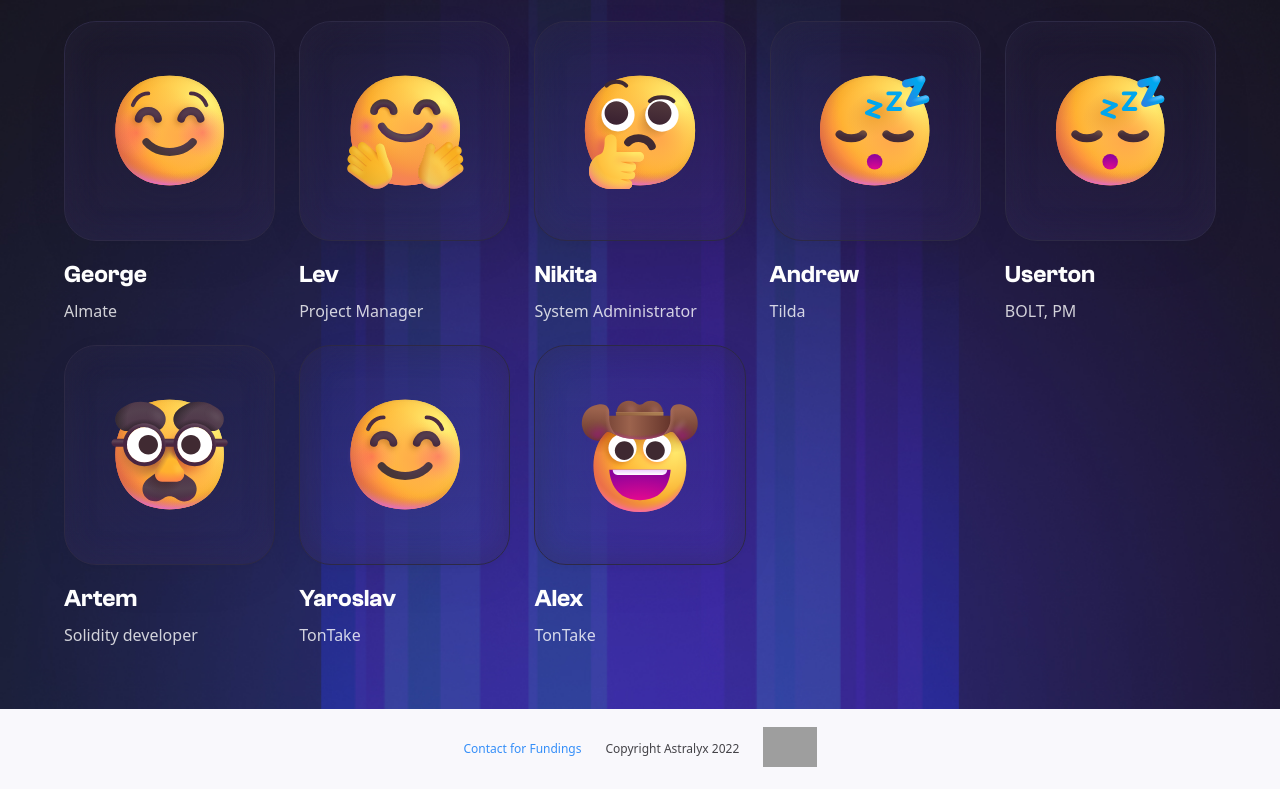
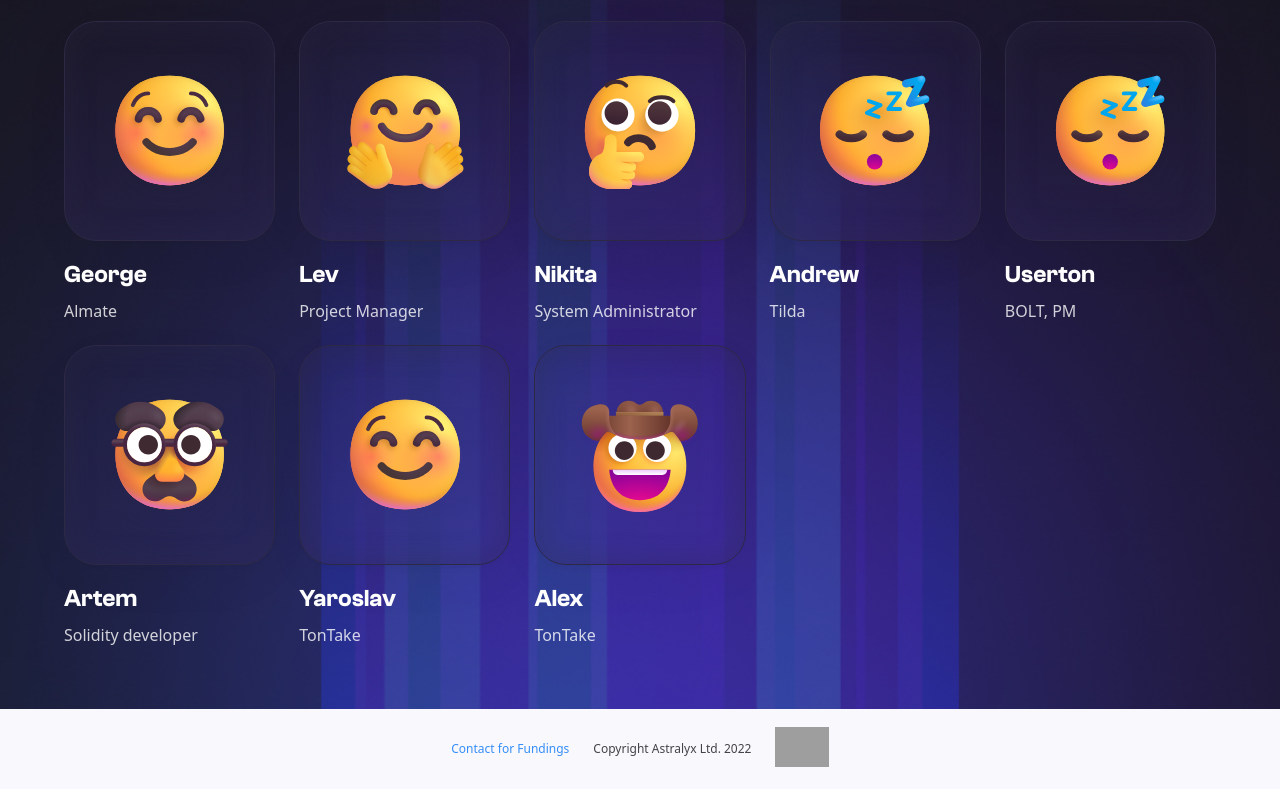
Before and after one commit to astralyxdev/astralyx-dev.gihub.io, a plain HTML site: page index.html in a window 1280 px wide. Shown: the part 4137-4926 px from the top of the page. Drawn offline with nearby package versions, Linux system fonts and the light colour scheme; grey boxes are pictures that could not be loaded.

Commit message:
update index.html

```diff
--- a/index.html
+++ b/index.html
@@ -621,7 +621,7 @@
             <footer>
                 <a href="https://t.me/astralyx_manager" class="link">Contact for Fundings</a>
                 <p>
-                    Copyright Astralyx 2022
+                    Copyright Astralyx Ltd. 2022
                 </p>
                 <a href="http://r.astralyx.dev/almate" class="link">
                     <img src="https://astralyx.dev/img/baked_by_almate.svg" height="40px">
```
